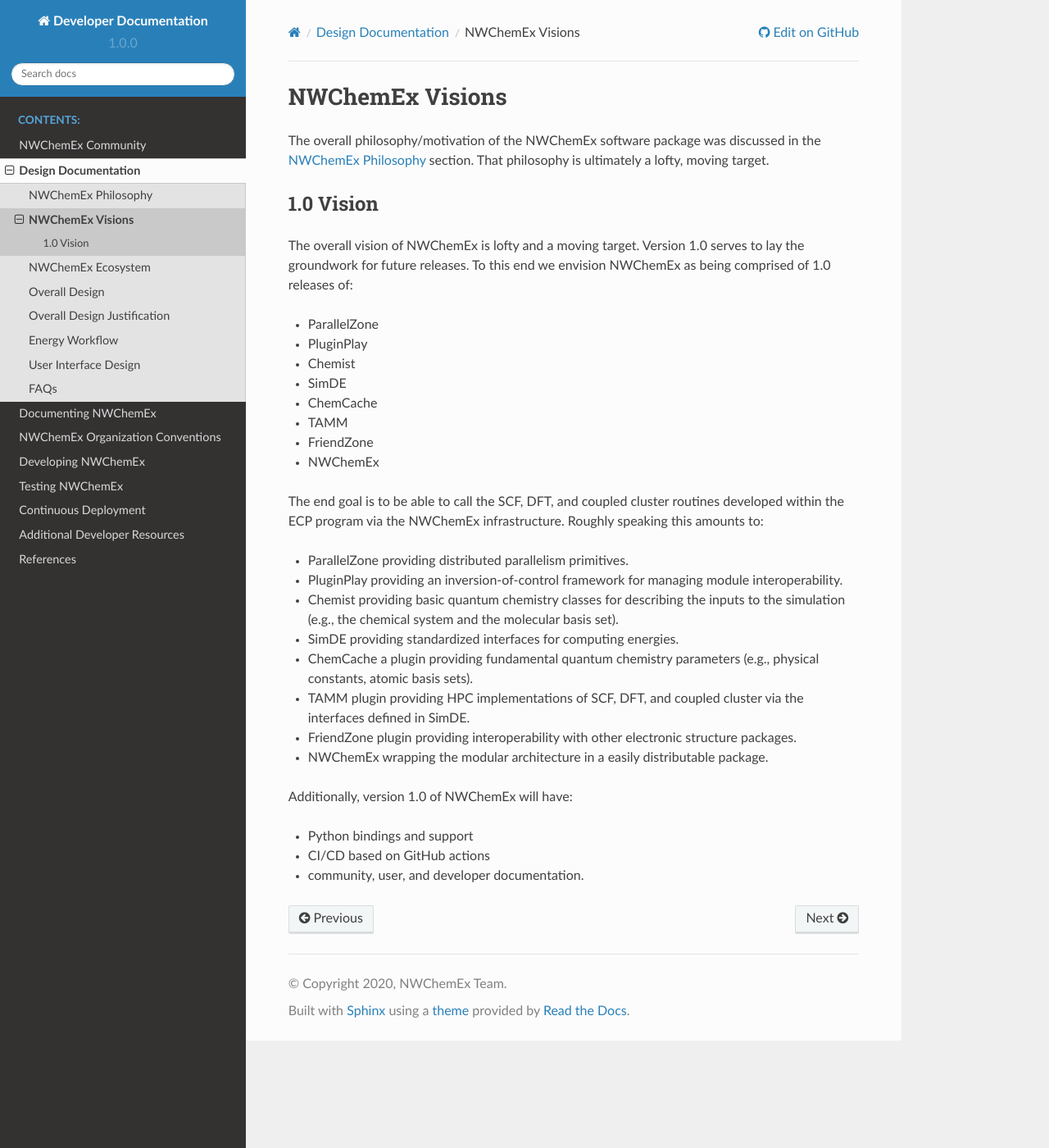
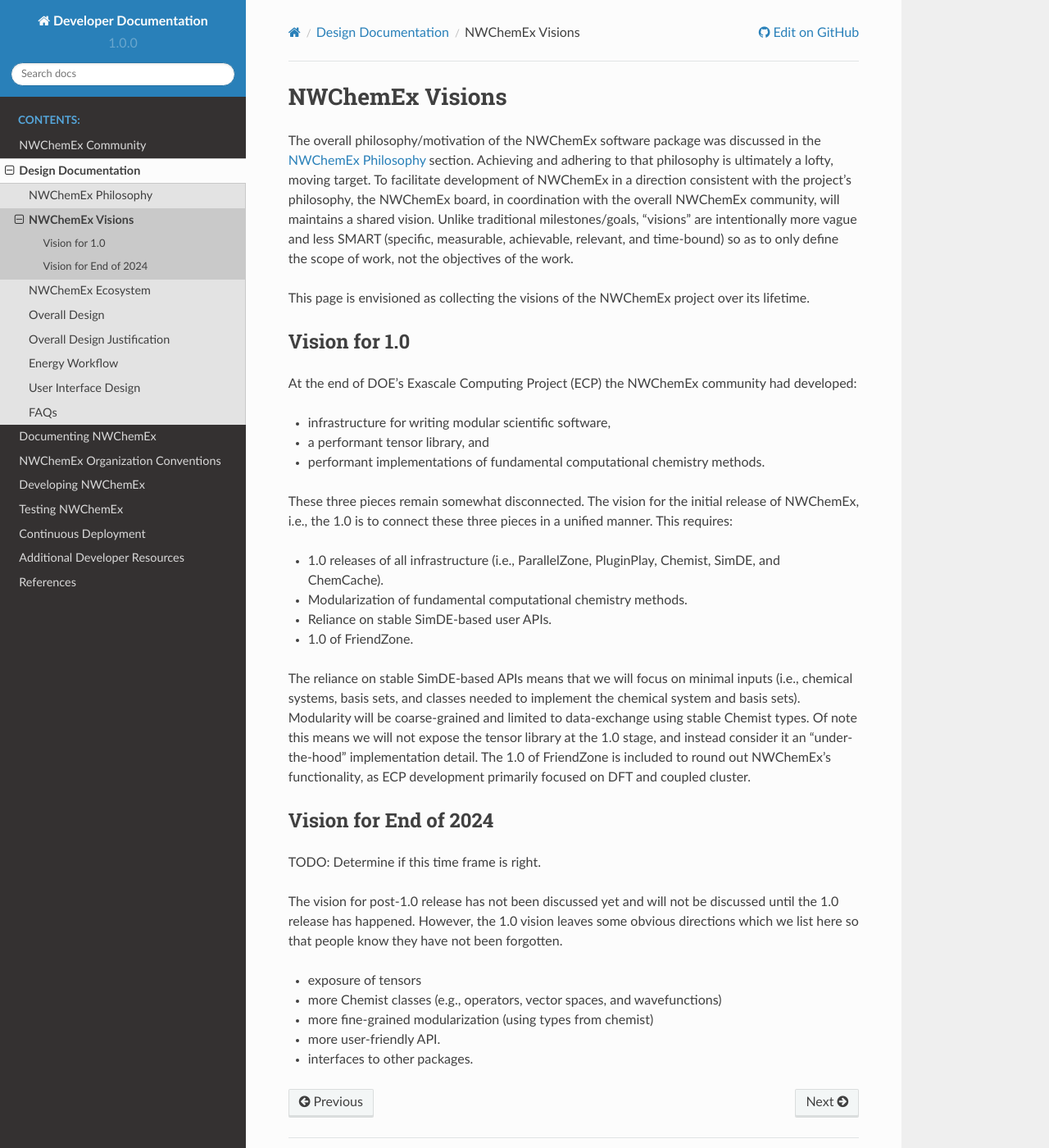
Before and after one commit to NWChemEx/.github, a Sphinx documentation site: the page built from docs/source/design/vision.rst, in a window 1280 px wide and 1400 px high. Shown: the whole window at 82% size. Built offline with Sphinx 7.4.7 and the Read the Docs theme 2.0.0, drawn with Linux system fonts in a browser that asks for light colours.

```diff
--- a/docs/source/design/vision.rst
+++ b/docs/source/design/vision.rst
@@ -3,46 +3,61 @@ NWChemEx Visions
 ################
 
 The overall philosophy/motivation of the NWChemEx software package was
-discussed in the :ref:`philosophy` section. That philosophy is ultimately a
-lofty, moving target.
+discussed in the :ref:`philosophy` section. Achieving and adhering to that
+philosophy is ultimately a lofty, moving target. To facilitate development of
+NWChemEx in a direction consistent with the project's philosophy, the NWChemEx
+board, in coordination with the overall NWChemEx community, will maintains a
+shared vision. Unlike traditional milestones/goals, "visions" are intentionally
+more vague and less SMART (specific, measurable, achievable, relevant, and
+time-bound) so as to only define the scope of work, not the objectives of the
+work.
 
-**********
-1.0 Vision
-**********
+This page is envisioned as collecting the visions of the NWChemEx project over
+its lifetime.
 
-The overall vision of NWChemEx is lofty and a moving target. Version 1.0 serves
-to lay the groundwork for future releases. To this end we envision NWChemEx as
-being comprised of 1.0 releases of:
+**************
+Vision for 1.0
+**************
 
-- ParallelZone
-- PluginPlay
-- Chemist
-- SimDE
-- ChemCache
-- TAMM
-- FriendZone
-- NWChemEx
+At the end of DOE's Exascale Computing Project (ECP) the NWChemEx community had
+developed:
 
-The end goal is to be able to call the SCF, DFT, and coupled cluster routines
-developed within the ECP program via the NWChemEx infrastructure. Roughly
-speaking this amounts to:
+- infrastructure for writing modular scientific software,
+- a performant tensor library, and
+- performant implementations of fundamental computational chemistry methods.
 
-- ParallelZone providing distributed parallelism primitives.
-- PluginPlay providing an inversion-of-control framework for managing
-  module interoperability.
-- Chemist providing basic quantum chemistry classes for describing the inputs
-  to the simulation (e.g., the chemical system and the molecular basis set).
-- SimDE providing standardized interfaces for computing energies.
-- ChemCache a plugin providing fundamental quantum chemistry parameters (e.g.,
-  physical constants, atomic basis sets).
-- TAMM plugin providing HPC implementations of SCF, DFT, and coupled cluster
-  via the interfaces defined in SimDE.
-- FriendZone plugin providing interoperability with other electronic structure
-  packages.
-- NWChemEx wrapping the modular architecture in a easily distributable package.
+These three pieces remain somewhat disconnected. The vision for the initial
+release of NWChemEx, i.e., the 1.0 is to connect these three pieces in a unified
+manner. This requires:
 
-Additionally, version 1.0 of NWChemEx will have:
+- 1.0 releases of all infrastructure (i.e., ParallelZone, PluginPlay, Chemist,
+  SimDE, and ChemCache).
+- Modularization of fundamental computational chemistry methods.
+- Reliance on stable SimDE-based user APIs.
+- 1.0 of FriendZone.
 
-- Python bindings and support
-- CI/CD based on GitHub actions
-- community, user, and developer documentation.
+The reliance on stable SimDE-based APIs means that we will focus on minimal
+inputs (i.e., chemical systems, basis sets, and classes needed to implement the
+chemical system and basis sets). Modularity will be coarse-grained and limited
+to data-exchange using stable Chemist types. Of note this means we will not
+expose the tensor library at the 1.0 stage, and instead consider it an
+"under-the-hood" implementation detail. The 1.0 of FriendZone is included to
+round out NWChemEx's functionality, as ECP development primarily focused on DFT
+and coupled cluster.
+
+**********************
+Vision for End of 2024
+**********************
+
+TODO: Determine if this time frame is right.
+
+The vision for post-1.0 release has not been discussed yet and will not be
+discussed until the 1.0 release has happened. However, the 1.0 vision leaves
+some obvious directions which we list here so that people know they have not
+been forgotten.
+
+- exposure of tensors
+- more Chemist classes (e.g., operators, vector spaces, and wavefunctions)
+- more fine-grained modularization (using types from chemist)
+- more user-friendly API.
+- interfaces to other packages.
```
Also changed, not shown: docs/source/design/philosophy.rst (+8 -20 lines).
